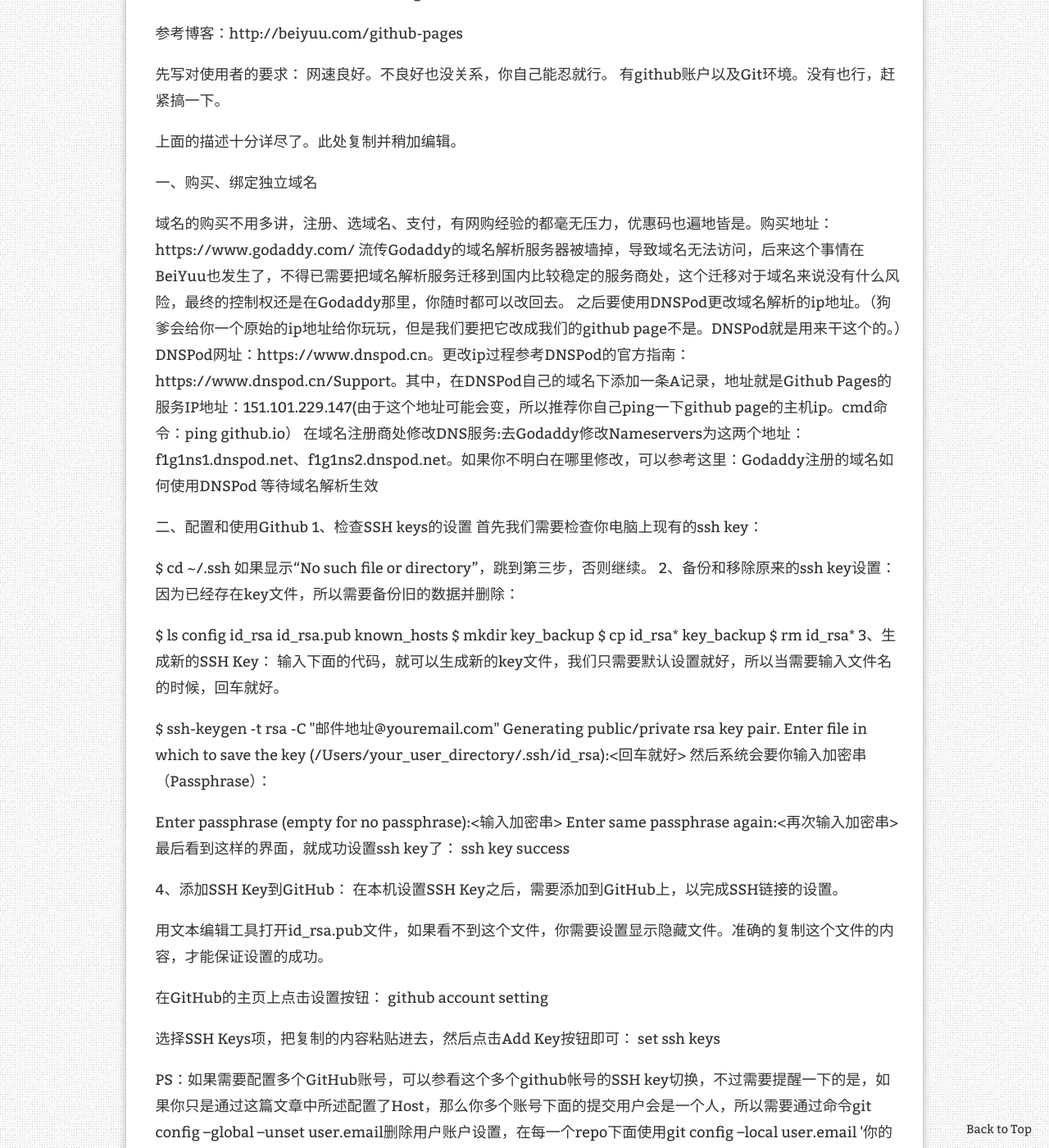
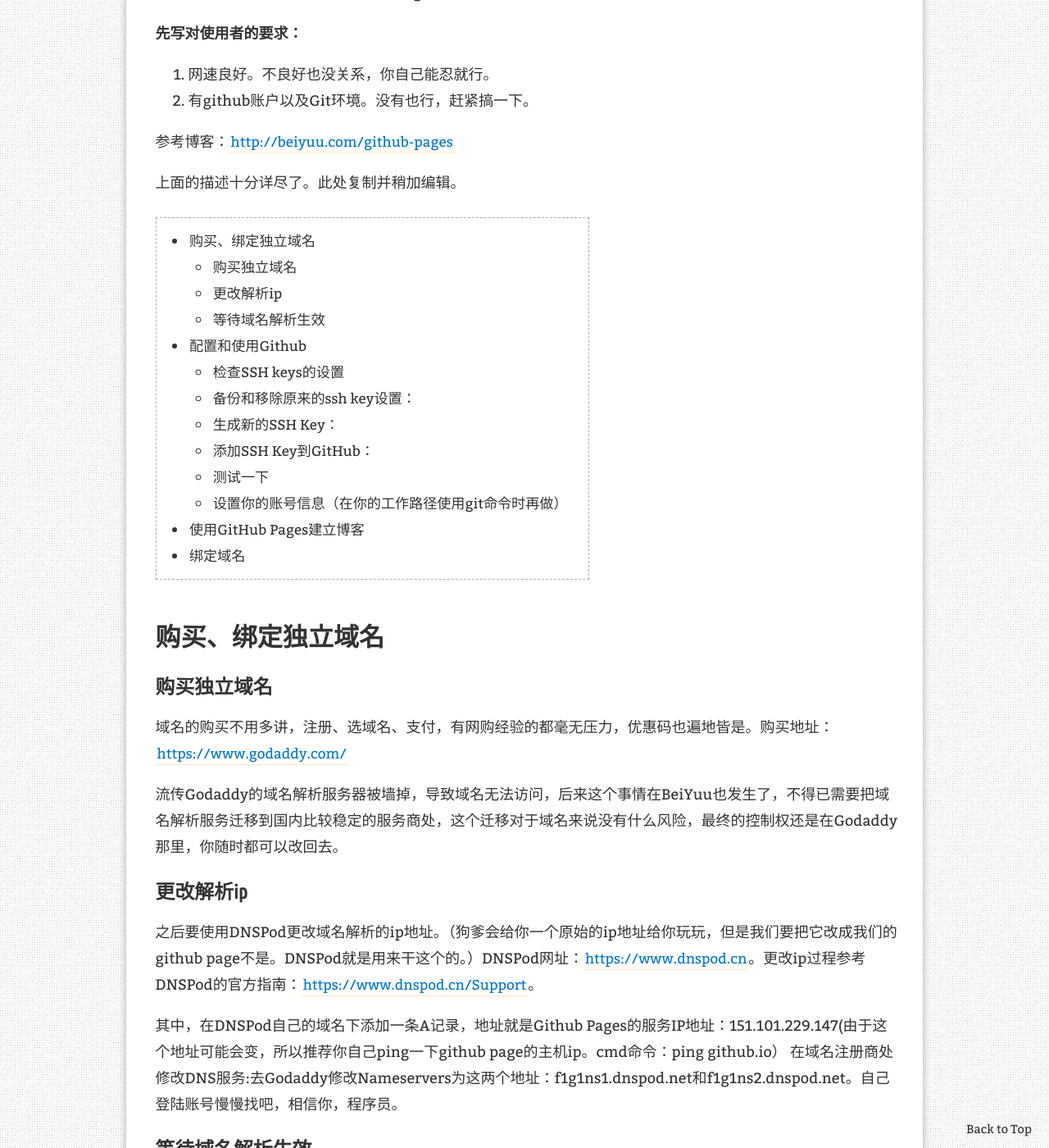
Before and after one commit to programmingduo/blog, a Jekyll site: the page built from _posts/2018-01-05-first-blog.md, in a window 1280 px wide and 1400 px high, scrolled down 422 px. Shown: the whole window at 82% size. Built offline with Jekyll 4.4.1, drawn with Linux system fonts in a browser that asks for light colours; nearby versions of some CDN libraries; comment, search, counter and statistics services are not loaded; some of the changed text lies outside the part shown.

Commit message:
使用模板中的语法更正了前几篇博客的格式

```diff
--- a/_layouts/home.html
+++ b/_layouts/home.html
@@ -16,7 +16,7 @@
 
 <body>
 
-    <!-- menu没什么用 -->
+    <!-- menu -->
     <ul id="menu">
         <li data-menuanchor="bio"><a href="#bio">Biography</a></li>
         <li data-menuanchor="social"><a href="#social">Social Links</a></li>
--- a/_posts/2018-01-05-first-blog.md
+++ b/_posts/2018-01-05-first-blog.md
@@ -1,9 +1,9 @@
 ---
 layout: post
 title: "使用Github Pages建独立博客并链接域名"
-description: "The first 'Hello world' post for Simple Texture theme."
-categories: [uncategorized]
-tags: [random, jekyll]
+description: "第一篇博客"
+categories: [environment]
+tags: [github page, jekyll]
 redirect_from:
   - /2013/04/22/
 ---
@@ -11,49 +11,73 @@
 
 为了防止自己忘记，赶紧写一下搭建blog中的各种问题吧。
 
-参考博客：http://beiyuu.com/github-pages
+**先写对使用者的要求：**
 
-先写对使用者的要求：
-网速良好。不良好也没关系，你自己能忍就行。
-有github账户以及Git环境。没有也行，赶紧搞一下。
+1. 网速良好。不良好也没关系，你自己能忍就行。
+2. 有github账户以及Git环境。没有也行，赶紧搞一下。
+
+参考博客：<http://beiyuu.com/github-pages>
 
 上面的描述十分详尽了。此处复制并稍加编辑。
 
-一、购买、绑定独立域名
+* Karmdown table of content
+{:toc .toc}
 
-域名的购买不用多讲，注册、选域名、支付，有网购经验的都毫无压力，优惠码也遍地皆是。购买地址：https://www.godaddy.com/
+# 购买、绑定独立域名
+
+### 购买独立域名
+域名的购买不用多讲，注册、选域名、支付，有网购经验的都毫无压力，优惠码也遍地皆是。购买地址：<https://www.godaddy.com/>
+
 流传Godaddy的域名解析服务器被墙掉，导致域名无法访问，后来这个事情在BeiYuu也发生了，不得已需要把域名解析服务迁移到国内比较稳定的服务商处，这个迁移对于域名来说没有什么风险，最终的控制权还是在Godaddy那里，你随时都可以改回去。
-之后要使用DNSPod更改域名解析的ip地址。（狗爹会给你一个原始的ip地址给你玩玩，但是我们要把它改成我们的github page不是。DNSPod就是用来干这个的。）DNSPod网址：https://www.dnspod.cn。更改ip过程参考DNSPod的官方指南：https://www.dnspod.cn/Support。其中，在DNSPod自己的域名下添加一条A记录，地址就是Github Pages的服务IP地址：151.101.229.147(由于这个地址可能会变，所以推荐你自己ping一下github page的主机ip。cmd命令：ping github.io）
-在域名注册商处修改DNS服务:去Godaddy修改Nameservers为这两个地址：f1g1ns1.dnspod.net、f1g1ns2.dnspod.net。如果你不明白在哪里修改，可以参考这里：Godaddy注册的域名如何使用DNSPod
-等待域名解析生效
 
-二、配置和使用Github
-1、检查SSH keys的设置
+### 更改解析ip
+之后要使用DNSPod更改域名解析的ip地址。（狗爹会给你一个原始的ip地址给你玩玩，但是我们要把它改成我们的github page不是。DNSPod就是用来干这个的。）DNSPod网址：<https://www.dnspod.cn>。更改ip过程参考DNSPod的官方指南：<https://www.dnspod.cn/Support>。
+
+其中，在DNSPod自己的域名下添加一条A记录，地址就是Github Pages的服务IP地址：151.101.229.147(由于这个地址可能会变，所以推荐你自己ping一下github page的主机ip。cmd命令：ping github.io）
+在域名注册商处修改DNS服务:去Godaddy修改Nameservers为这两个地址：f1g1ns1.dnspod.net和f1g1ns2.dnspod.net。自己登陆账号慢慢找吧，相信你，程序员。
+
+### 等待域名解析生效
+
+# 配置和使用Github
+### 检查SSH keys的设置
 首先我们需要检查你电脑上现有的ssh key：
 
+~~~~~~
 $ cd ~/.ssh
+~~~~~~~~~~~
+
 如果显示“No such file or directory”，跳到第三步，否则继续。
-2、备份和移除原来的ssh key设置：
+
+### 备份和移除原来的ssh key设置：
 因为已经存在key文件，所以需要备份旧的数据并删除：
 
+~~~~~~~~~~~
 $ ls
 config	id_rsa	id_rsa.pub	known_hosts
 $ mkdir key_backup
 $ cp id_rsa* key_backup
 $ rm id_rsa*
-3、生成新的SSH Key：
+~~~~~~~~~~~~~~~~~
+
+### 生成新的SSH Key：
 输入下面的代码，就可以生成新的key文件，我们只需要默认设置就好，所以当需要输入文件名的时候，回车就好。
 
+~~~~~~~~~
 $ ssh-keygen -t rsa -C "邮件地址@youremail.com"
 Generating public/private rsa key pair.
 Enter file in which to save the key (/Users/your_user_directory/.ssh/id_rsa):<回车就好>
+~~~~~~~~~~~~~~
+
 然后系统会要你输入加密串（Passphrase）：
 
+~~~~~~~~~~
 Enter passphrase (empty for no passphrase):<输入加密串>
 Enter same passphrase again:<再次输入加密串>
+~~~~~~~~~~~~~~
+
 最后看到这样的界面，就成功设置ssh key了： ssh key success
 
-4、添加SSH Key到GitHub：
+### 添加SSH Key到GitHub：
 在本机设置SSH Key之后，需要添加到GitHub上，以完成SSH链接的设置。
 
 用文本编辑工具打开id_rsa.pub文件，如果看不到这个文件，你需要设置显示隐藏文件。准确的复制这个文件的内容，才能保证设置的成功。
@@ -64,49 +88,59 @@
 
 PS：如果需要配置多个GitHub账号，可以参看这个多个github帐号的SSH key切换，不过需要提醒一下的是，如果你只是通过这篇文章中所述配置了Host，那么你多个账号下面的提交用户会是一个人，所以需要通过命令git config --global --unset user.email删除用户账户设置，在每一个repo下面使用git config --local user.email '你的github邮箱@mail.com' 命令单独设置用户账户信息
 
-5、测试一下
+### 测试一下
+
 可以输入下面的命令，看看设置是否成功，git@github.com的部分不要修改：
 
+~~~~~~
 $ ssh -T git@github.com
+~~~~~~~~~~~~
+
 如果是下面的反应：
 
+~~~~~~
 The authenticity of host 'github.com (207.97.227.239)' can't be established.
 RSA key fingerprint is 16:27:ac:a5:76:28:2d:36:63:1b:56:4d:eb:df:a6:48.
 Are you sure you want to continue connecting (yes/no)?
+~~~~~~~~~~~~~~~~~~
+
 不要紧张，输入yes就好，然后会看到：
 
+~~~~~~~
 Hi <em>username</em>! You've successfully authenticated, but GitHub does not provide shell access.
-6、设置你的账号信息（在你的工作路径使用git命令时再做）
+~~~~~~~~~~~~~~~
+
+### 设置你的账号信息（在你的工作路径使用git命令时再做）
 现在你已经可以通过SSH链接到GitHub了，还有一些个人信息需要完善的。
-
 Git会根据用户的名字和邮箱来记录提交。GitHub也是用这些信息来做权限的处理，输入下面的代码进行个人信息的设置，把名称和邮箱替换成你自己的，名字必须是你的真名，而不是GitHub的昵称。
 
+~~~~~~~~~~~~
 $ git config --global user.name "你的名字"
 $ git config --global user.email "your_email@youremail.com"
-
+~~~~~~~~~~~~~~~~
 好，到现在，我们就完成了本地到github的链接了。
 
-三、
-使用GitHub Pages建立博客
+# 使用GitHub Pages建立博客
 与GitHub建立好链接之后，就可以方便的使用它提供的Pages服务，GitHub Pages分两种，一种是你的GitHub用户名建立的username.github.io这样的用户&组织页（站），另一种是依附项目的pages。
 
-User & Organization Pages
+这里主要讲User & Organization Pages。
+
 想建立个人博客是用的第一种，形如beiyuu.github.io这样的可访问的站，每个用户名下面只能建立一个。我们在自己github账户里面新建一个repositoriy。创建之后点击settings进入项目管理，把github pages点绿了。
 
-创建好username.github.io项目之后，提交一个index.html文件，然后push到GitHub的master分支（也就是普通意义上的主干）。第一次页面生效需要一些时间，大概10分钟左右。（也可以直接download一个漂亮的jekyll模板。模板网址：http://jekyllthemes.org/我就是在这个里面找的。）（提示：这个过程中需要git的add，commit，push命令）
-
+创建好username.github.io项目之后，提交一个index.html文件，然后push到GitHub的master分支（也就是普通意义上的主干）。第一次页面生效需要一些时间，大概10分钟左右。（也可以直接download一个漂亮的jekyll模板。模板网址：<http://jekyllthemes.org/>我就是在这个里面找的。）（提示：这个过程中需要git的add，commit，push命令）
 生效之后，访问username.github.io就可以看到你上传的页面了
 
 关于第二种项目pages，简单提一下，他和用户pages使用的后台程序是同一套，只不过它的目的是项目的帮助文档等跟项目绑定的内容，所以需要在项目的gh-pages分支上去提交相应的文件，GitHub会自动帮你生成项目pages。具体的使用帮助可以参考Github Pages的官方文档：
 
-四、绑定域名
+# 绑定域名
 我们在第一部分就提到了在DNS部分的设置，再来看在GitHub的配置，要想让username.github.io能通过你自己的域名来访问，需要在项目的根目录下新建一个名为CNAME的文件（一定要大写而且不要有后缀），文件内容形如：
-
+~~~~~
 beiyuu.com
+~~~~~~~~~~~~
 
 （也可以在我们repository里面的setting里面，在github page里面的custom domain里填写自己的买的域名。）
 
-
+****
 到这一步，应该来讲，无论你访问   你的github用户名.github.io/你的repository名  还是  你买的域名，都可以访问到你的博客了。
 
 奥对了，这里还有一个问题。就是 你的github用户名.github.io/你的repository名  可能ping不通。因为你的网址可能不安全，而ICMP请求在某个地方被和谐了。无所谓的，不要担心，不影响你的使用。
```
Also changed, not shown: _posts/2017-05-25-quick-kramdown-demo.md (+4 -4 lines), _posts/2017-05-27-code-highlighting.md (+4 -4 lines), _posts/2018-01-06-install-ruby&jekyll-on-windows.md (+69 -20 lines), _posts/2018-01-07-sublime.md (+3 -2 lines), _posts/2018-01-08-markdown-语法.md (added, +32 -0 lines), _posts/2018-01-08-sublime-setting.md (added, +34 -0 lines).
